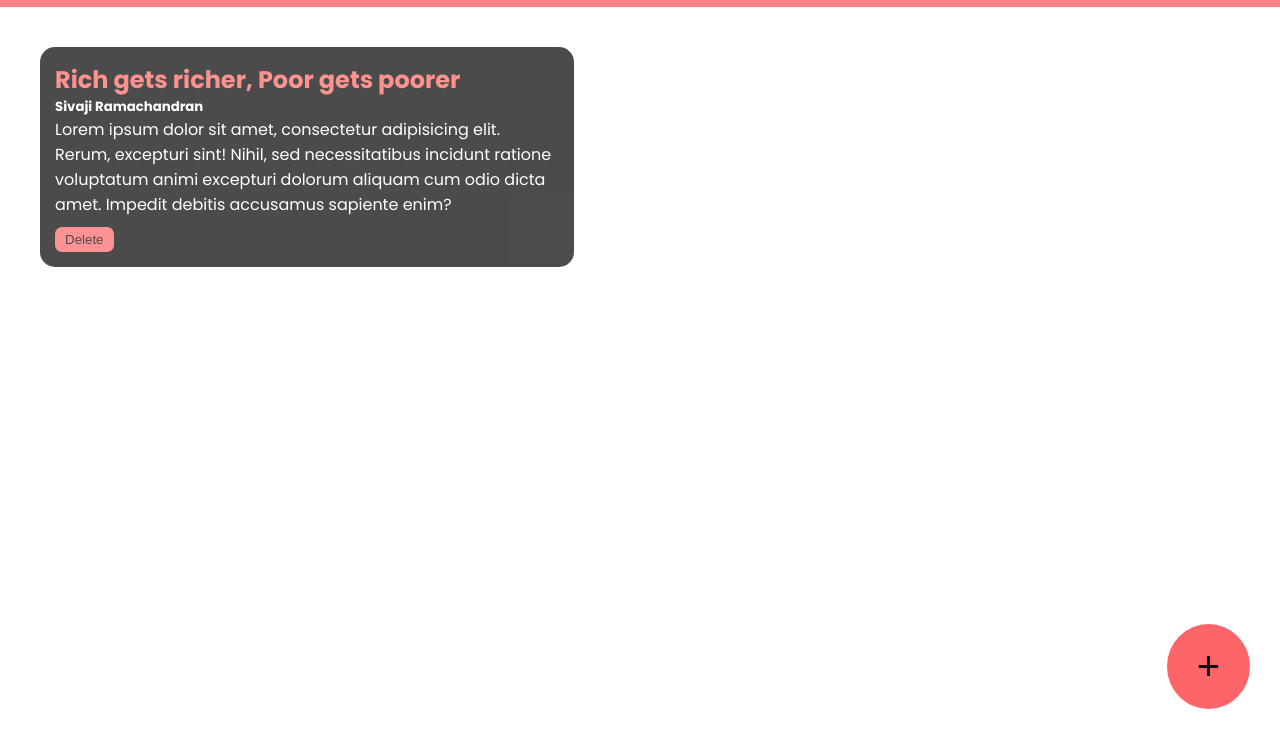
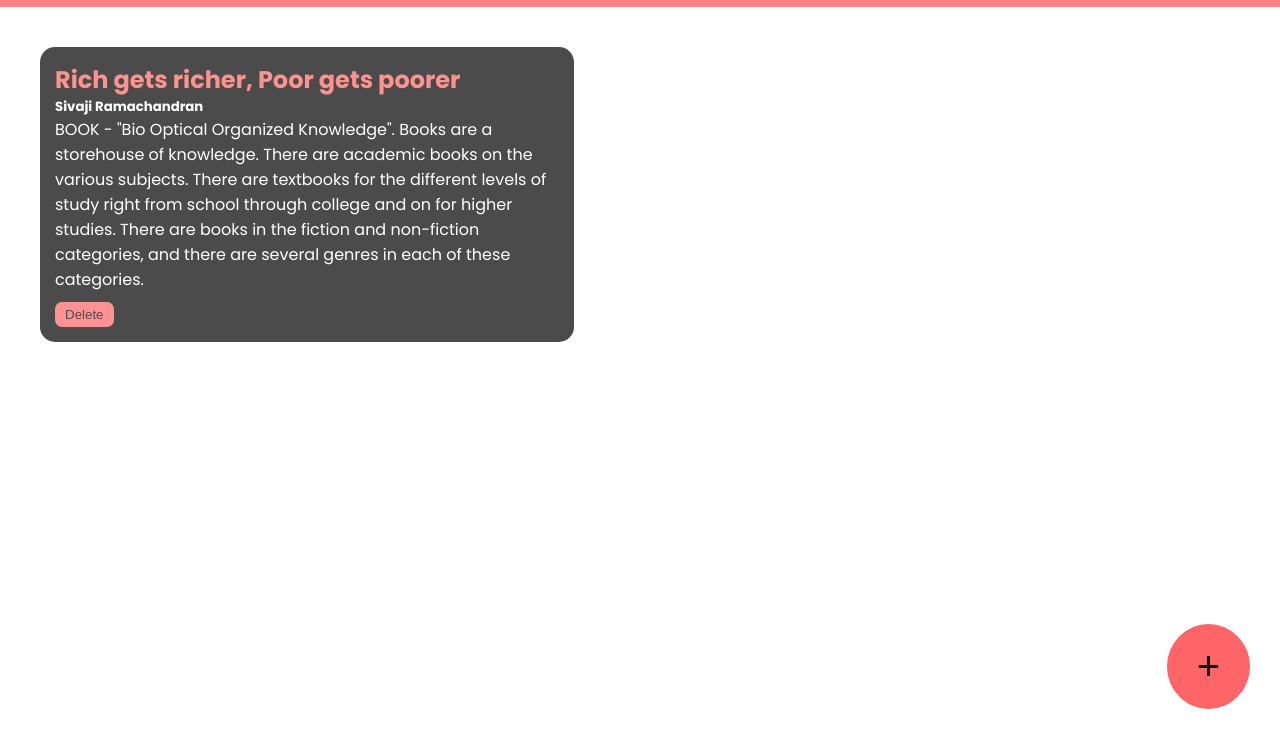
Before and after one commit to Arivu2001/booksky, a plain HTML site: page index.html in a window 1280 px wide. Shown: the part 61-800 px from the top of the page. Drawn offline with Linux system fonts and the light colour scheme.

Commit message:
Update index.html

```diff
--- a/index.html
+++ b/index.html
@@ -14,7 +14,7 @@
         <div class="third">
             <h2>Rich gets richer, Poor gets poorer</h2>
             <h5>Sivaji Ramachandran</h5>
-            <p>Lorem ipsum dolor sit amet, consectetur adipisicing elit. Rerum, excepturi sint! Nihil, sed necessitatibus incidunt ratione voluptatum animi excepturi dolorum aliquam cum odio dicta amet. Impedit debitis accusamus sapiente enim?</p>
+            <p>BOOK - "Bio Optical Organized Knowledge". Books are a storehouse of knowledge. There are academic books on the various subjects. There are textbooks for the different levels of study right from school through college and on for higher studies. There are books in the fiction and non-fiction categories, and there are several genres in each of these categories.</p>
         <button onclick="update(event)">Delete</button>
         </div>
     </div>
```
